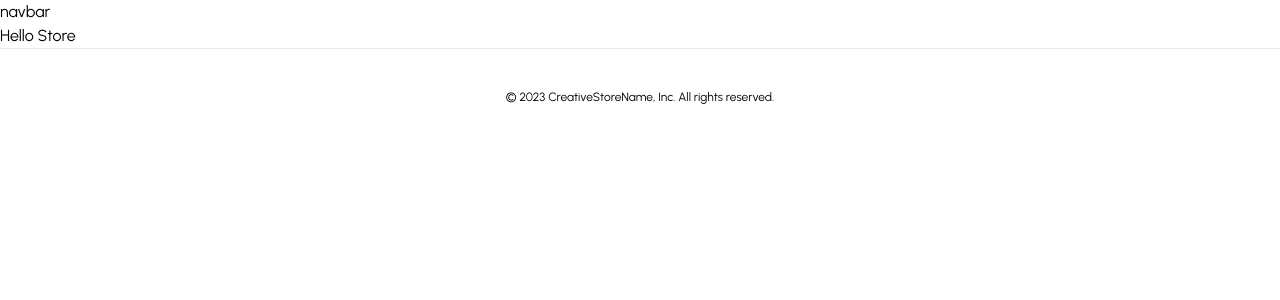
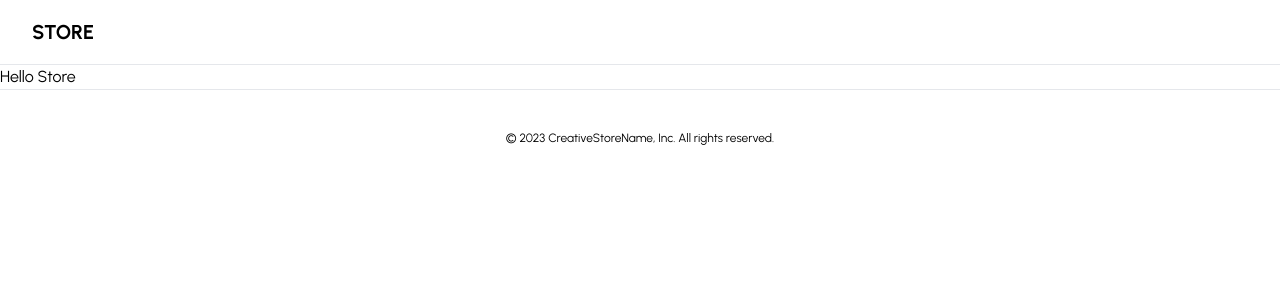
Before and after one commit to Op-Pautu/next13-ecommerce-store, a Next.js app: page / in a window 1280 px wide. Shown: the top 300 px of the page. Built offline with nearby package versions, Linux system fonts and the light colour scheme.

Commit message:
Start building navbar with MainNav

```diff
--- /dev/null
+++ b/components/MainNav.tsx
@@ -0,0 +1,38 @@
+"use client";
+import { cn } from "@/lib/utils";
+import { Category } from "@/types";
+import Link from "next/link";
+import { usePathname } from "next/navigation";
+import React from "react";
+
+interface MainNavProps {
+  data: Category[];
+}
+
+const MainNav: React.FC<MainNavProps> = ({ data }) => {
+  const pathname = usePathname();
+  const routes = data.map((route) => ({
+    href: "/category/${route.id}",
+    label: route.name,
+    active: pathname === `/category/${route.id}`,
+  }));
+
+  return (
+    <nav className="mx-6 flex items-center space-x-4 lg:space-x-6">
+      {routes.map((route) => (
+        <Link
+          href={route.href}
+          key={route.href}
+          className={cn(
+            "text-sm font-medium transition-colors hover:text-black",
+            route.active ? "text-black" : "text-neutral-500"
+          )}
+        >
+          {route.label}
+        </Link>
+      ))}
+    </nav>
+  );
+};
+
+export default MainNav;
--- a/components/Navbar.tsx
+++ b/components/Navbar.tsx
@@ -1,7 +1,21 @@
 import React from "react";
+import Container from "./ui/Container";
+import Link from "next/link";
+import MainNav from "./MainNav";
 
 const Navbar = () => {
-  return <div>navbar</div>;
+  return (
+    <div className="border-b">
+      <Container>
+        <div className="relative px-4 sm:px-6 lg:px-8 flex h-16 items-center">
+          <Link href="/" className="ml-4 flex lg:ml-0 gap-x-2">
+            <p className="font-bold text-xl">STORE</p>
+          </Link>
+          <MainNav data={[]} />
+        </div>
+      </Container>
+    </div>
+  );
 };
 
 export default Navbar;
--- /dev/null
+++ b/components/ui/Container.tsx
@@ -0,0 +1,11 @@
+import React from "react";
+
+interface ContainerProps {
+  children: React.ReactNode;
+}
+
+const Container: React.FC<ContainerProps> = ({ children }) => {
+  return <div className="mx-auto max-w-7xl">{children}</div>;
+};
+
+export default Container;
--- /dev/null
+++ b/lib/utils.ts
@@ -0,0 +1,6 @@
+import { type ClassValue, clsx } from "clsx"
+import { twMerge } from "tailwind-merge"
+
+export function cn(...inputs: ClassValue[]) {
+    return twMerge(clsx(inputs))
+}
--- /dev/null
+++ b/types.ts
@@ -0,0 +1,10 @@
+export interface Billboard {
+    id: string;
+    name: string;
+    imageUrl: string;
+}
+export interface Category {
+    id: string;
+    name: string;
+    billboard: Billboard;
+}
```
Also changed, not shown: package.json (+7 -5 lines), 1 other file (tests, documents, lock files or other folders).
